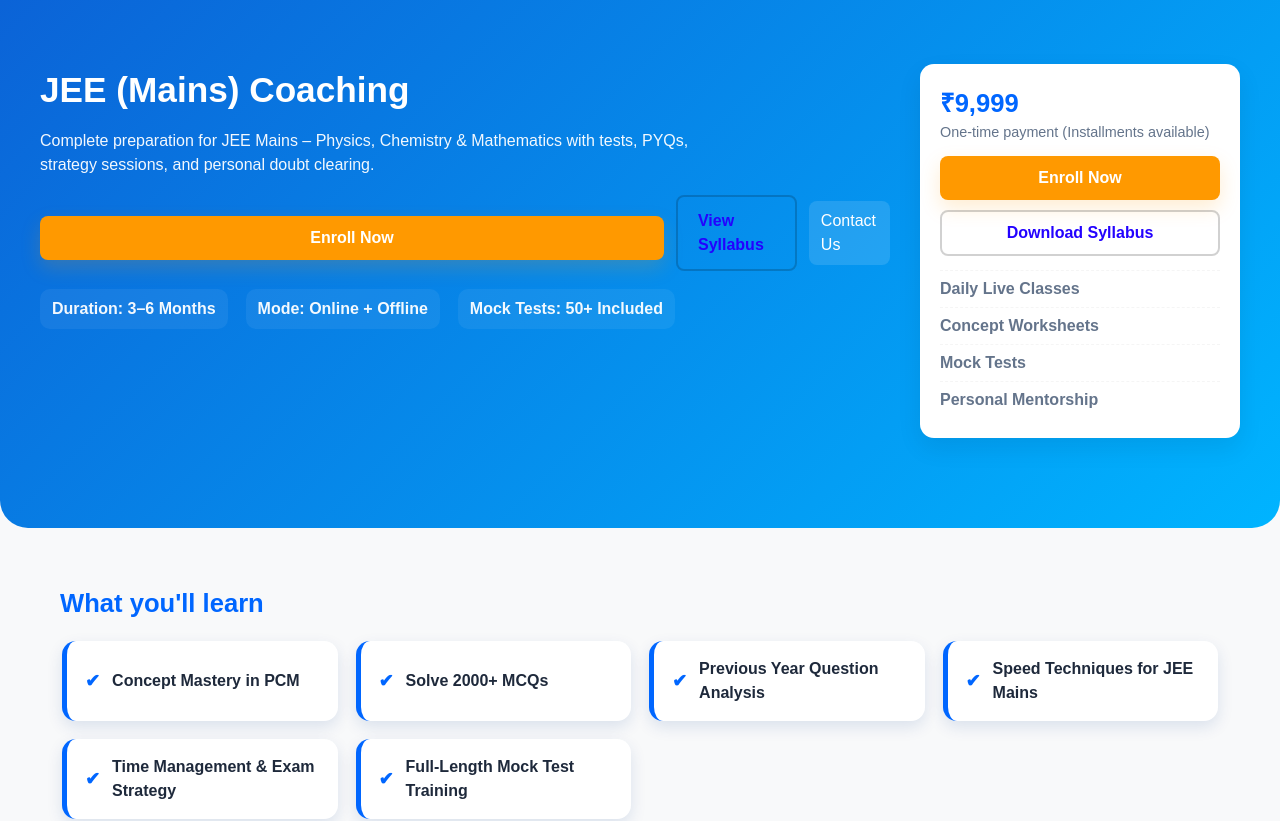
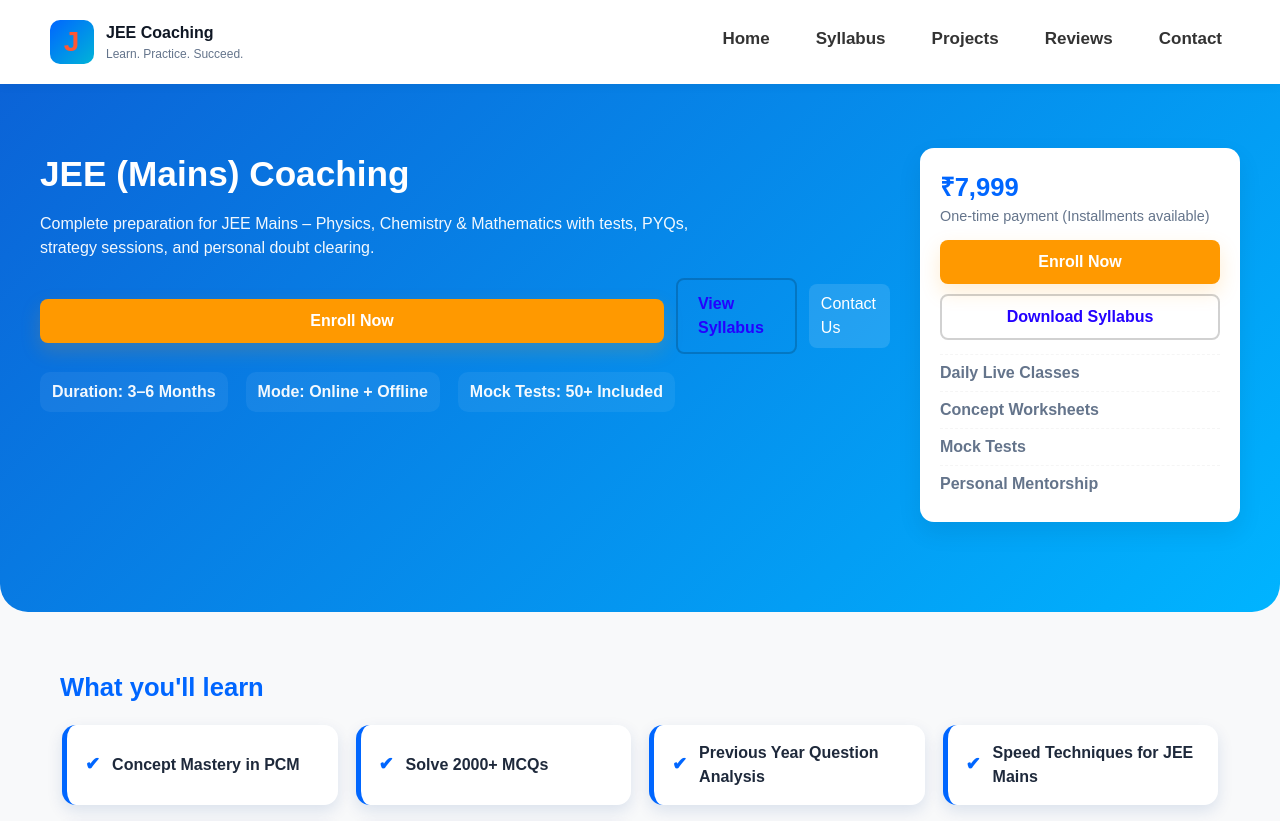
Before and after one commit to nexorahub2025/website-12, a React (Create React App) app: page /jee in a window 1280 px wide. Shown: the top 821 px of the page. Built offline with nearby package versions, Linux system fonts and the light colour scheme.

Commit message:
Update JEE.js

```diff
--- a/src/JEE.js
+++ b/src/JEE.js
@@ -3,70 +3,36 @@ import "./CoursePage.css";
 
 export default function JEEExam() {
     const [openIndex, setOpenIndex] = useState(null);
+    const [menuOpen, setMenuOpen] = useState(false);
 
     const syllabus = [
         {
             title: "Module 1 — Physics",
             duration: "4 weeks",
-            items: [
-                "Kinematics, Laws of Motion",
-                "Work, Energy & Power",
-                "Rotational Motion, Gravitation",
-                "Electrostatics, Current Electricity",
-                "Magnetism & Electromagnetic Induction",
-                "Optics & Modern Physics",
-            ],
+            items: ["Kinematics, Laws of Motion", "Work, Energy & Power", "Rotational Motion, Gravitation", "Electrostatics, Current Electricity", "Magnetism & Electromagnetic Induction", "Optics & Modern Physics"],
         },
         {
             title: "Module 2 — Chemistry",
             duration: "4 weeks",
-            items: [
-                "Physical Chemistry – Mole concept, Thermodynamics",
-                "Organic Chemistry – Hydrocarbons, Alcohols, Aldehydes",
-                "Inorganic Chemistry – Periodic Table, Chemical Bonding",
-                "Electrochemistry, Solutions, Surface Chemistry",
-            ],
+            items: ["Physical Chemistry – Mole concept, Thermodynamics", "Organic Chemistry – Hydrocarbons, Alcohols, Aldehydes", "Inorganic Chemistry – Periodic Table, Chemical Bonding", "Electrochemistry, Solutions, Surface Chemistry"],
         },
         {
             title: "Module 3 — Mathematics",
             duration: "4 weeks",
-            items: [
-                "Algebra, Quadratic Equations, Progressions",
-                "Coordinate Geometry, Straight Lines & Circles",
-                "Calculus — Limits, Derivatives, Integrals",
-                "Vector Algebra, 3D Geometry",
-                "Probability, Statistics",
-            ],
+            items: ["Algebra, Quadratic Equations, Progressions", "Coordinate Geometry, Straight Lines & Circles", "Calculus — Limits, Derivatives, Integrals", "Vector Algebra, 3D Geometry", "Probability, Statistics"],
         },
         {
             title: "Module 4 — Mock Tests & Strategy",
             duration: "2 weeks",
-            items: [
-                "50+ Chapter-wise Tests",
-                "Weekly Full-Length JEE Mains Mock Tests",
-                "Previous 10-Year JEE Mains PYQ Practice",
-                "Time Management Techniques",
-            ],
+            items: ["50+ Chapter-wise Tests", "Weekly Full-Length JEE Mains Mock Tests", "Previous 10-Year JEE Mains PYQ Practice", "Time Management Techniques"],
         },
     ];
 
     const projects = [
-        {
-            name: "Chapter-wise Practice Tests",
-            desc: "Improve accuracy with topic-based tests and instant solutions.",
-        },
-        {
-            name: "JEE Mains Mock Tests",
-            desc: "Full-length tests following NTA pattern with rank prediction.",
-        },
-        {
-            name: "Formula & Concept Revision Sheets",
-            desc: "Special revision sheets for last-minute preparation.",
-        },
-        {
-            name: "Performance Tracking Dashboard",
-            desc: "AI-based score analysis and weak topic identification.",
-        },
+        { name: "Chapter-wise Practice Tests", desc: "Improve accuracy with topic-based tests and instant solutions." },
+        { name: "JEE Mains Mock Tests", desc: "Full-length tests following NTA pattern with rank prediction." },
+        { name: "Formula & Concept Revision Sheets", desc: "Special revision sheets for last-minute preparation." },
+        { name: "Performance Tracking Dashboard", desc: "AI-based score analysis and weak topic identification." },
     ];
 
     const reviews = [
@@ -76,10 +42,32 @@ export default function JEEExam() {
     ];
 
     const toggle = (i) => setOpenIndex(openIndex === i ? null : i);
+    const toggleMenu = () => setMenuOpen(!menuOpen);
 
     return (
         <div className="pf-container">
-            {/* Hero */}
+            {/* ================= NAVBAR ================= */}
+            <header className="top-header">
+                <div className="brand">
+                    <div className="logo">J</div>
+                    <div className="brand-text">
+                        <div className="brand-name">JEE Coaching</div>
+                        <div className="brand-tag">Learn. Practice. Succeed.</div>
+                    </div>
+                </div>
+
+                <div className="hamburger" onClick={toggleMenu}>☰</div>
+
+                <nav className={`nh-nav ${menuOpen ? "active" : ""}`}>
+                    <a href="/">Home</a>
+                    <a href="#syllabus">Syllabus</a>
+                    <a href="#projects">Projects</a>
+                    <a href="#reviews">Reviews</a>
+                    <a href="#contact">Contact</a>
+                </nav>
+            </header>
+
+            {/* ================= HERO ================= */}
             <section className="pf-hero">
                 <div className="pf-hero-inner">
                     <div className="pf-hero-left">
@@ -90,14 +78,7 @@ export default function JEEExam() {
                         </p>
 
                         <div className="pf-cta-row">
-                            <a
-                                href="https://forms.gle/peNrEn4xtz7Qx1bN6"
-                                target="_blank"
-                                rel="noopener noreferrer"
-                                className="btn-primary full"
-                            >
-                                Enroll Now
-                            </a>
+                            <a href="https://forms.gle/peNrEn4xtz7Qx1bN6" target="_blank" rel="noopener noreferrer" className="btn-primary full">Enroll Now</a>
                             <a href="#syllabus" className="btn-outline">View Syllabus</a>
                             <a className="btn-tertiary" href="#contact">Contact Us</a>
                         </div>
@@ -111,16 +92,9 @@ export default function JEEExam() {
 
                     <aside className="pf-aside">
                         <div className="pf-card sticky-card">
-                            <div className="price">₹9,999</div>
+                            <div className="price">₹7,999</div>
                             <div className="small">One-time payment (Installments available)</div>
-                            <a
-                                href="https://forms.gle/peNrEn4xtz7Qx1bN6"
-                                target="_blank"
-                                rel="noopener noreferrer"
-                                className="btn-primary full"
-                            >
-                                Enroll Now
-                            </a>
+                            <a href="https://forms.gle/peNrEn4xtz7Qx1bN6" target="_blank" rel="noopener noreferrer" className="btn-primary full">Enroll Now</a>
                             <button className="btn-outline full">Download Syllabus</button>
                             <ul className="aside-features">
                                 <li>Daily Live Classes</li>
@@ -133,7 +107,7 @@ export default function JEEExam() {
                 </div>
             </section>
 
-            {/* What you'll learn */}
+            {/* ================= WHAT YOU LEARN ================= */}
             <section className="pf-section learn" id="learn">
                 <h2>What you'll learn</h2>
                 <div className="learn-grid">
@@ -146,10 +120,9 @@ export default function JEEExam() {
                 </div>
             </section>
 
-            {/* Syllabus */}
+            {/* ================= SYLLABUS ================= */}
             <section className="pf-section" id="syllabus">
                 <h2>Detailed Curriculum</h2>
-
                 <div className="accordion-wrap">
                     {syllabus.map((m, i) => (
                         <div key={i} className={`accordion ${openIndex === i ? "open" : ""}`}>
@@ -160,7 +133,6 @@ export default function JEEExam() {
                                 </div>
                                 <div className="accordion-icon">{openIndex === i ? "−" : "+"}</div>
                             </button>
-
                             <div className="accordion-body">
                                 <ul>
                                     {m.items.map((topic, t) => <li key={t}>{topic}</li>)}
@@ -171,8 +143,8 @@ export default function JEEExam() {
                 </div>
             </section>
 
-            {/* Projects */}
-            <section className="pf-section projects">
+            {/* ================= PROJECTS ================= */}
+            <section className="pf-section projects" id="projects">
                 <h2>Practice & Mock Tests</h2>
                 <div className="projects-grid">
                     {projects.map((p, idx) => (
@@ -184,11 +156,8 @@ export default function JEEExam() {
                 </div>
             </section>
 
-            {/* Instructors */}
-
-
-            {/* Reviews */}
-            <section className="pf-section reviews">
+            {/* ================= REVIEWS ================= */}
+            <section className="pf-section reviews" id="reviews">
                 <h2>Student Reviews</h2>
                 <div className="reviews-row">
                     {reviews.map((r, i) => (
@@ -200,7 +169,7 @@ export default function JEEExam() {
                 </div>
             </section>
 
-            {/* Contact */}
+            {/* ================= CONTACT ================= */}
             <section className="pf-section contact" id="contact">
                 <h2>Contact / Enroll</h2>
                 <p>Have questions? Call or WhatsApp us — we're here to help!</p>
@@ -209,9 +178,14 @@ export default function JEEExam() {
                     <a href="tel:+91 7286842779" className="btn-primary">Call / WhatsApp</a>
                 </div>
             </section>
+            <footer className="site-footer">
+                <p>© 2025 Skill Tree Academy / NexoraHub</p>
 
-            <footer className="pf-footer">
-                © {new Date().getFullYear()} NexoraHub — All rights reserved.
+                <div className="footer-legal">
+                    <a href="/public/privacy.pdf" target="_blank">Privacy Policy</a>
+                    <a href="/public/Terms.pdf" target="_blank">Terms & Conditions</a>
+                    <a href="/public/refund.pdf" target="_blank">Refund Policy</a>
+                </div>
             </footer>
         </div>
     );
```
